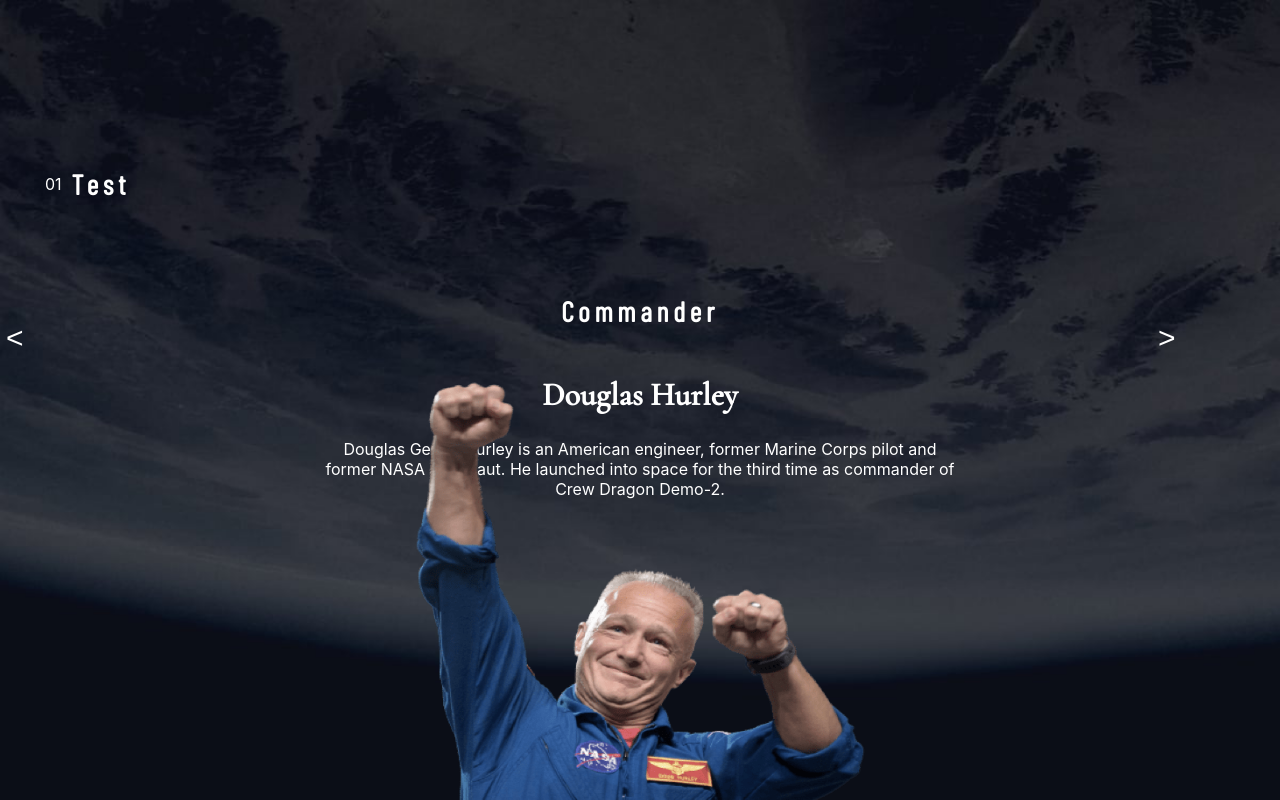
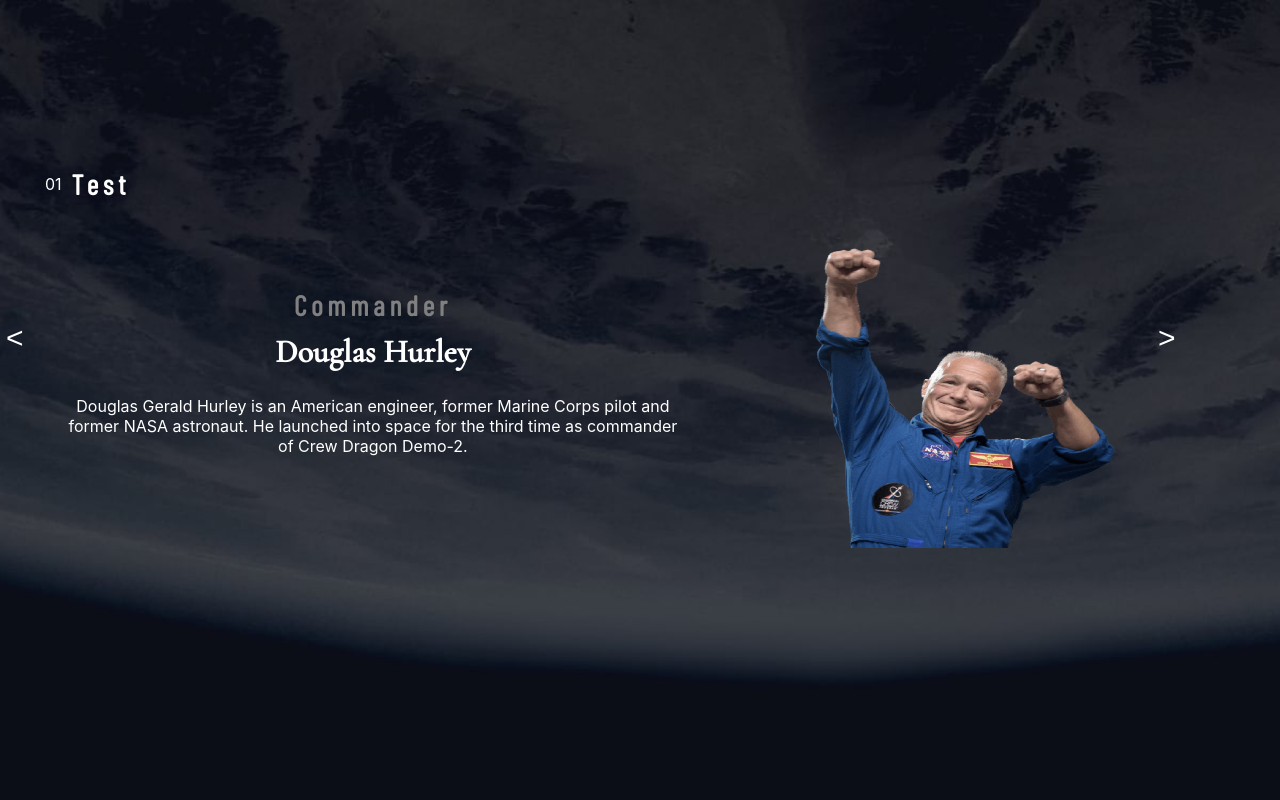
Before and after one commit to Stamwill/space-tourism, a Next.js app: page /crew in a window 1280 px wide. Shown: the top 800 px of the page. Built offline with nearby package versions, Linux system fonts and the light colour scheme.

Commit message:
[CrewMember] Add styling

```diff
--- a/src/blocks/CrewMember/CrewMember.js
+++ b/src/blocks/CrewMember/CrewMember.js
@@ -14,6 +14,7 @@
             <div className={classes.imgContainer}>
               <img className={classes.crewImg} src={data.images.img} alt="test" />
             </div>
+
             <div className={classes.line} />
 
             <div className={classes.textContainer}>
--- a/src/blocks/CrewMember/CrewMember.module.css
+++ b/src/blocks/CrewMember/CrewMember.module.css
@@ -23,6 +23,7 @@
 .line {
   display: block;
   position: relative;
+  top: -4px;
   width: 50%;
   margin: 0 auto;
   height: 1px;
@@ -32,9 +33,12 @@
 
 .textContainer {
   text-align: center;
+  margin-top: 70px;
 }
 
 .role {
+  margin: 0 0 10px 0;
+  color: gray;
 }
 
 .name {
@@ -48,9 +52,8 @@
 }
 
 @media screen and (min-width: 768px) {
-  .imgContainer {
-    position: absolute;
-    bottom: 0;
+  .textContainer {
+    margin-top: 40px;
   }
 
   .line {
@@ -58,7 +61,31 @@
   }
 
   .crewImg {
-    height: 550px;
-    width: 450px;
+    height: 300px;
+    width: 300px;
   }
 }
+
+@media screen and (min-width: 1200px) {
+  .crew {
+    display: flex;
+    align-items: flex-start;
+    flex-direction: row;
+  }
+
+  .textContainer {
+    width: 35%;
+    align-items: flex-start;
+    text-align: center;
+  }
+
+  .bio {
+    width: 100%;
+    margin: 0;
+  }
+
+  .imgContainer {
+    position: relative;
+    left: 60%;
+  }
+}
```
